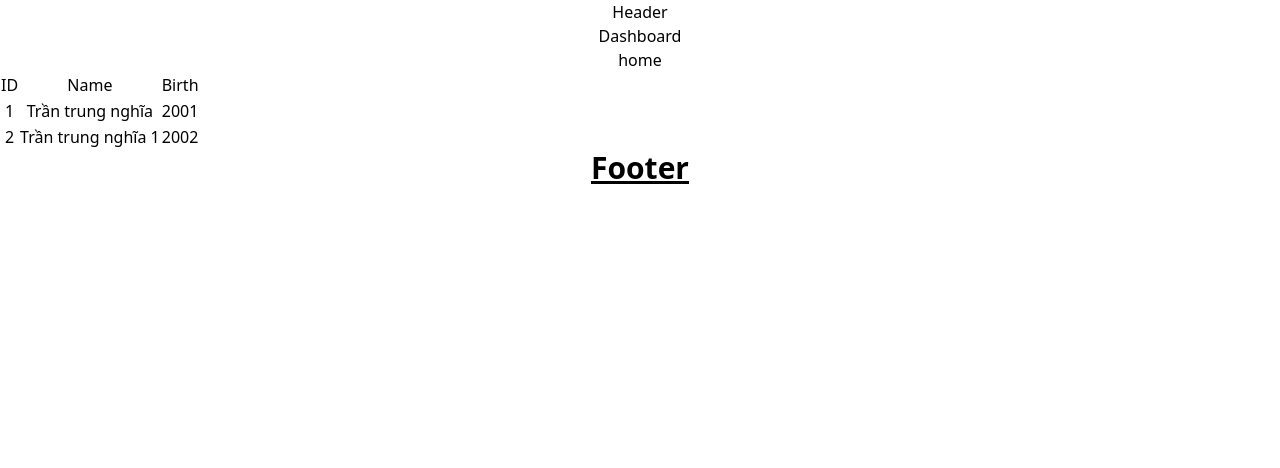
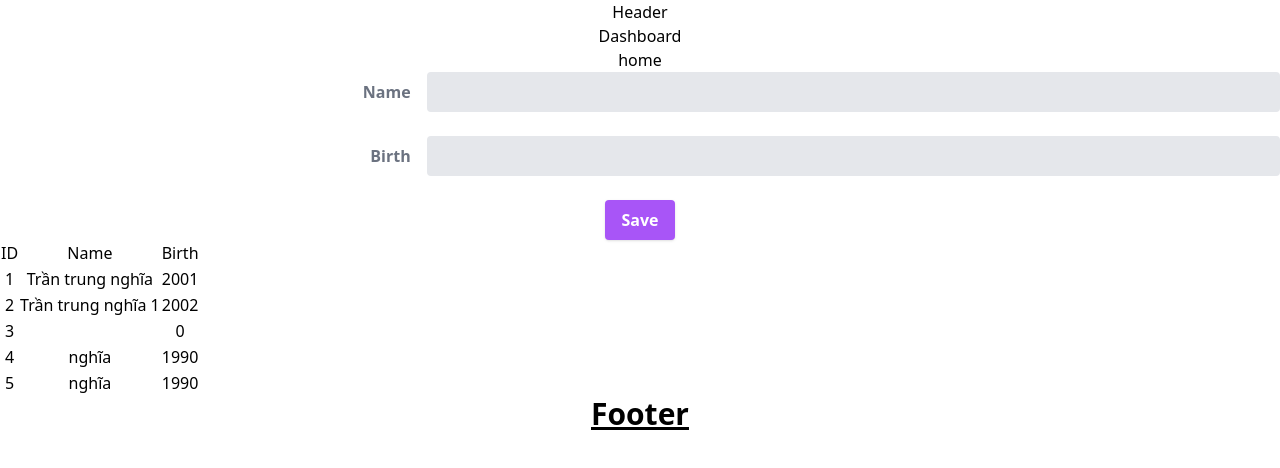
Before and after one commit to thanghoang064/WD17307_WEB209, a React (Create React App) app: page /home in a window 1280 px wide. Shown: the top 468 px of the page. Built offline with nearby package versions, Linux system fonts and the light colour scheme; data requests are answered from the project's data file.

Commit message:
update student

```diff
--- a/db.json
+++ b/db.json
@@ -16,6 +16,21 @@
       "id": 2,
       "name": "Trần trung nghĩa 1",
       "birth": 2002
+    },
+    {
+      "id": 3,
+      "name": "",
+      "birth": 0
+    },
+    {
+      "id": 4,
+      "name": "nghĩa",
+      "birth": 1990
+    },
+    {
+      "id": 5,
+      "name": "nghĩa",
+      "birth": 1990
     }
   ],
   "comments": [
--- a/src/components/pages/student/FormStudent.tsx
+++ b/src/components/pages/student/FormStudent.tsx
@@ -1,10 +1,47 @@
+import { useState } from "react";
+import { useDispatch } from "react-redux";
+import { Dispatch } from "redux";
+import { IStudent, addStudent } from "../../../store/student/action";
 
 const FormStudent = () => {
+    const [name,setName] = useState<string>('');
+    const [birth,setBirth] = useState<number>(0);
+    const dispatch : Dispatch<any> = useDispatch();
+    const [id,setId] = useState<number>(0);
+    const add = () => {
+        const sv : IStudent = {
+            id,
+            name,
+            birth
+        }
+        dispatch(addStudent(sv));
+    }
+
     return (
         <>
-            Name <input type="text"/>
-            Birth <input type="text"/>
-            <button> Save </button>
+              <div className="md:flex md:items-center mb-6">
+                <div className="md:w-1/3">
+                <label className="block text-gray-500 font-bold md:text-right mb-1 md:mb-0 pr-4" >
+                    Name
+                </label>
+                </div>
+                <div className="md:w-2/3">
+                <input className="bg-gray-200 appearance-none border-2 border-gray-200 rounded w-full py-2 px-4 text-gray-700 leading-tight focus:outline-none focus:bg-white focus:border-purple-500" id="inline-full-name" type="text" onChange={(event)=> setName(event.target.value)} />
+                </div>
+            </div>
+            <div className="md:flex md:items-center mb-6">
+                <div className="md:w-1/3">
+                <label className="block text-gray-500 font-bold md:text-right mb-1 md:mb-0 pr-4">
+                   Birth
+                </label>
+                </div>
+                <div className="md:w-2/3">
+                <input className="bg-gray-200 appearance-none border-2 border-gray-200 rounded w-full py-2 px-4 text-gray-700 leading-tight focus:outline-none focus:bg-white focus:border-purple-500" id="inline-password" type="text" onChange={(event)=> setBirth(+event.target.value)}/>
+                </div>
+            </div>
+            <button className="shadow bg-purple-500 hover:bg-purple-400 focus:shadow-outline focus:outline-none text-white font-bold py-2 px-4 rounded" type="button" onClick={add}>
+                Save
+            </button>
         </>
     );
 }
--- a/src/components/pages/student/ShowStudent.tsx
+++ b/src/components/pages/student/ShowStudent.tsx
@@ -1,9 +1,10 @@
 import { useEffect } from "react";
 import { useDispatch } from "react-redux";
 import { Dispatch } from "redux";
-import { fetchSinhVienAction } from "../../../store/student/action";
+import { fetchSinhVienAction, loadingStudent } from "../../../store/student/action";
 import { useSelector } from "react-redux";
 import { IRootState } from "../../../store";
+import FormStudent from "./FormStudent";
 
 const ShowStudent = () => {
     const dispatch : Dispatch<any> = useDispatch();
@@ -11,10 +12,15 @@ const ShowStudent = () => {
         (state:IRootState) => state.sinhviens
     );
     useEffect(()=>{
+        dispatch(loadingStudent(true));
         dispatch(fetchSinhVienAction());
     },[dispatch])
+    if(!studentState.isDataLoaded) {
+        return <div>Loading</div>
+    }
     return (
         <>
+        <FormStudent/>
             <table>
                 <tr>
                     <td>ID</td>
--- a/src/store/student/action.ts
+++ b/src/store/student/action.ts
@@ -1,4 +1,5 @@
-import { GetListDispatchType, LoadingDispatchType } from "./type"
+import { type } from "os"
+import { AddStudentDispatchType, GetListDispatchType, LoadingDispatchType } from "./type"
 
 export interface IStudent {
     id : number,
@@ -11,9 +12,14 @@ interface IGetListStudentPayLoad {
     loading : boolean,
     error: unknown
 }
+
 export type GetListStudentAction = {
     type: 'get-sv',
     payload : IGetListStudentPayLoad
+}
+export type AddStudentAction = {
+    type: 'add-sv',
+    payload :IStudent
 }
 export type LoadingStudentAction = {
     type:'loading-sv',
@@ -40,6 +46,30 @@ export const fetchSinhVienAction = () => {
         }
     }
 }
+export function addStudent(sv :IStudent) {
+    return async (dispatch : AddStudentDispatchType) => {
+        try {
+            const response = await fetch('http://localhost:3001/students',{
+                method : 'POST',
+                headers : {
+                    'Content-Type' : 'application/json'
+                },
+                body : JSON.stringify(sv)
+            });
+            // định nghĩa data nhận về từ API
+            if(!response.ok) {
+                console.log('Errror');
+            }
+             const data = await response.json();
+            dispatch({
+                type : 'add-sv',
+                payload : data
+            })
+        } catch (error) {
+            console.log(error);
+        }
+    }
+}
 
 export const loadingStudent = (loading = false) => {
     return (dispatch : LoadingDispatchType) => {
--- a/src/store/student/reduce.ts
+++ b/src/store/student/reduce.ts
@@ -1,5 +1,5 @@
 import { type } from "os";
-import { GetListStudentAction, IStudent, LoadingStudentAction } from "./action";
+import { AddStudentAction, GetListStudentAction, IStudent, LoadingStudentAction } from "./action";
 
 
 //định nghĩa state Student
@@ -15,7 +15,7 @@ const initStudentState : IStudentState = {
     isDataLoaded : false,
     error : null
 }
-type ICombinedAction = GetListStudentAction | LoadingStudentAction;
+type ICombinedAction = GetListStudentAction | LoadingStudentAction | AddStudentAction;
 const studentReducer = (state :IStudentState = initStudentState,action : ICombinedAction ): IStudentState => {
     switch (action.type) {
         case 'get-sv' :
@@ -24,8 +24,13 @@ const studentReducer = (state :IStudentState = initStudentState,action : ICombin
                 sinhviens:action.payload.sinhviens
             }
         break;
+        case 'add-sv' :
+            state = {
+                ...state,
+                sinhviens: state.sinhviens.concat(action.payload)
+            }
+        break;
         case "loading-sv":
-
             state = {
                 ...state,
                 isDataLoaded : action.payload
--- a/src/store/student/type.ts
+++ b/src/store/student/type.ts
@@ -1,4 +1,5 @@
-import { GetListStudentAction, LoadingStudentAction } from "./action";
+import { AddStudentAction, GetListStudentAction, LoadingStudentAction } from "./action";
 
 export type GetListDispatchType = (args : GetListStudentAction) => GetListStudentAction;
 export type LoadingDispatchType = (args : LoadingStudentAction) => LoadingStudentAction;
+export type AddStudentDispatchType = (args : AddStudentAction) => AddStudentAction;
```
